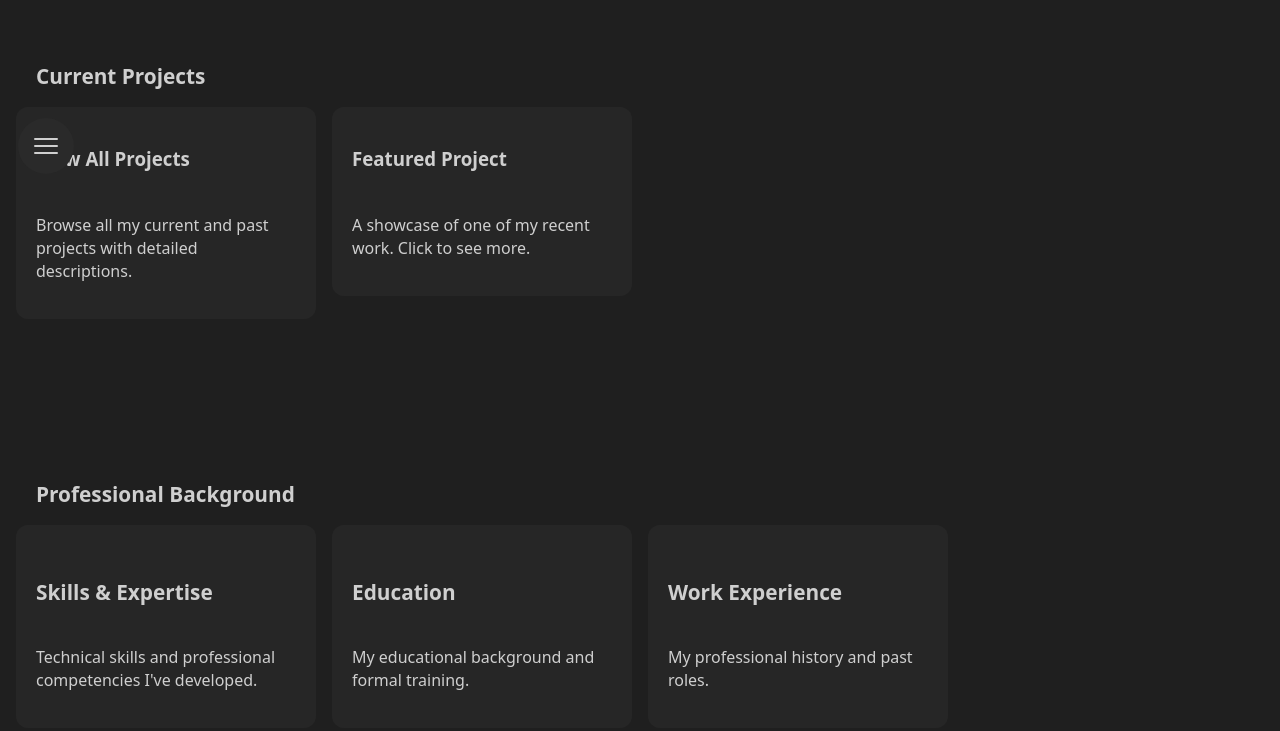
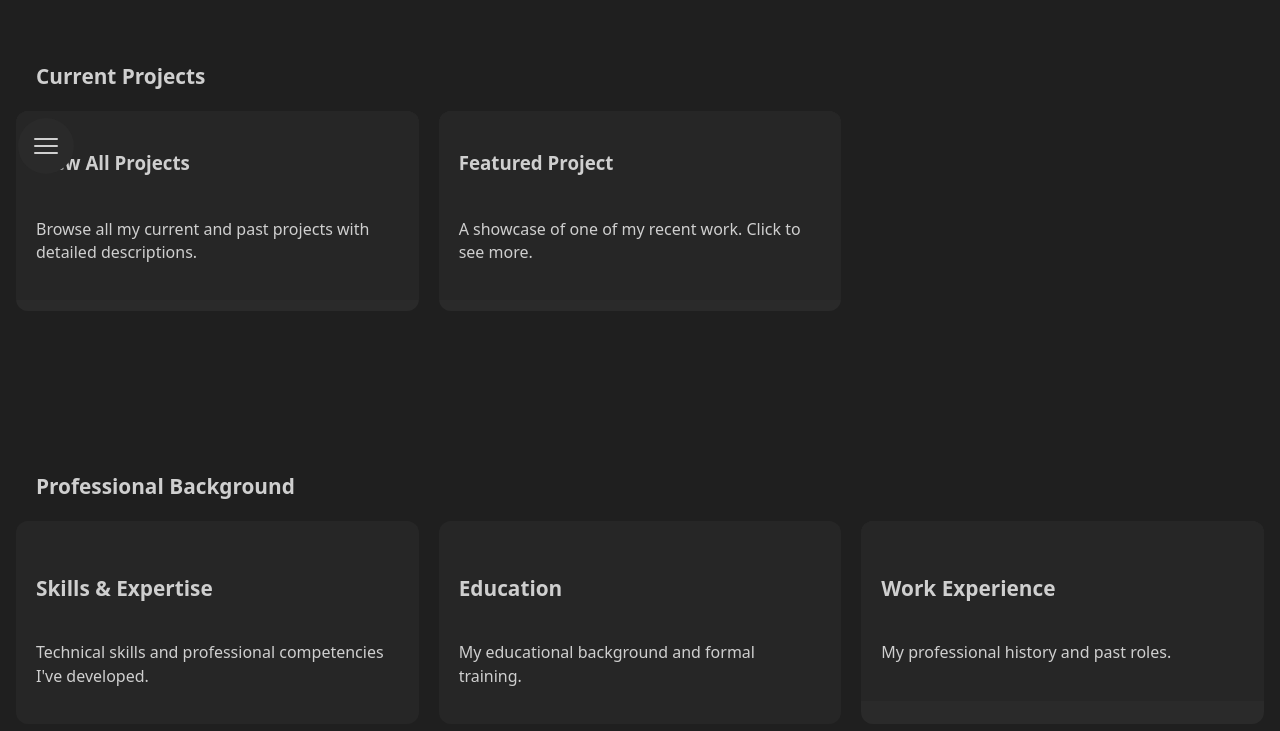
Before and after one commit to veenetul/veenetul.github.io, a website built with Vite: page index.html in a window 1280 px wide. Shown: the part 608-1339 px from the top of the page. Built offline with nearby package versions, Linux system fonts and the light colour scheme.

Commit message:
layout fix on index

```diff
--- a/src/styles/layout.css
+++ b/src/styles/layout.css
@@ -54,7 +54,7 @@
 .shortcuts {
   padding: 2rem 1rem 8rem;
   display: grid;
-  gap: 1rem;
+  gap: 1.25rem;
   grid-template-columns: 1fr;
 }
 
@@ -62,15 +62,22 @@
   font-size: 1.3rem;
   margin: 2rem 0 1rem 0;
   font-weight: 600;
+  grid-column: 1 / -1;
 }
 
 .shortcuts .shortcut-card {
   margin-bottom: 0;
+  min-height: 200px;
 }
 
-@media (min-width: 720px) {
+@media (min-width: 640px) {
   .shortcuts {
-    grid-template-columns: repeat(auto-fit, minmax(250px, 1fr));
-    align-items: start;
+    grid-template-columns: repeat(2, 1fr);
   }
 }
+
+@media (min-width: 1024px) {
+  .shortcuts {
+    grid-template-columns: repeat(3, 1fr);
+  }
+}
```
